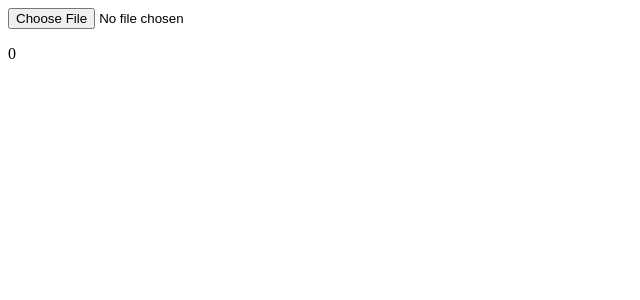
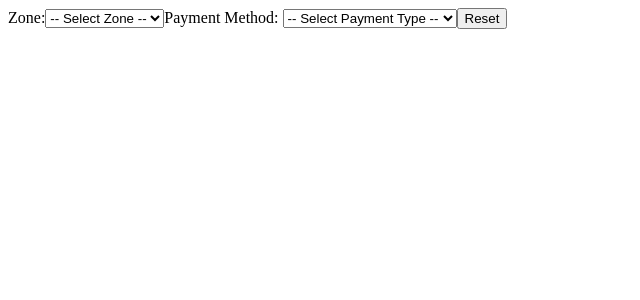
Before and after one commit to thomasalabaster/transitPassVsPay, a React (Create React App) app in the folder client-app/: page / in a window 1280 px wide. Shown: the top 300 px of the page, without its empty margins (0-640 px from the left). Built offline with nearby package versions, Linux system fonts and the light colour scheme.

Commit message:
Basic error checking and form resetting

```diff
--- a/client-app/public/index.html
+++ b/client-app/public/index.html
@@ -2,14 +2,12 @@
 <html lang="en">
   <head>
     <meta charset="utf-8" />
-    <link rel="icon" href="%PUBLIC_URL%/favicon.ico" />
     <meta name="viewport" content="width=device-width, initial-scale=1" />
     <meta name="theme-color" content="#000000" />
     <meta
       name="description"
       content="Web site created using create-react-app"
     />
-    <link rel="apple-touch-icon" href="%PUBLIC_URL%/logo192.png" />
     <!--
       manifest.json provides metadata used when your web app is installed on a
       user's mobile device or desktop. See https://developers.google.com/web/fundamentals/web-app-manifest/
--- a/client-app/src/App.js
+++ b/client-app/src/App.js
@@ -1,12 +1,44 @@
-import React from 'react';
-import CSVParser from './components/CSVParser'
+import React, { useState, useRef } from 'react';
+import CSVParser from './components/CSVParser';
+import UserInfo from './components/UserInfo';
 
-function App() {
+const App = () => {
+  const [selectedZone, setSelectedZone] = useState('');
+  const [paymentMethod, setPaymentMethod] = useState('');
+  const zoneSelectRef = useRef(null);
+  const paymentMethodRef = useRef(null);
+
+  const handleFormReset = () => {
+    setSelectedZone('');
+    setPaymentMethod('');
+    if (zoneSelectRef.current) {
+      zoneSelectRef.current.value = '';
+    }
+    if (paymentMethodRef.current) {
+      paymentMethodRef.current.value = '';
+    }
+  };
+
   return (
     <div className='App'>
-      <CSVParser />
+      <UserInfo
+        selectedZone={selectedZone}
+        setSelectedZone={setSelectedZone}
+        paymentMethod={paymentMethod}
+        setPaymentMethod={setPaymentMethod}
+        handleFormReset={handleFormReset}
+        zoneSelectRef={zoneSelectRef}
+        paymentMethodRef={paymentMethodRef}
+      />
+      <CSVParser
+        selectedZone={selectedZone}
+        setSelectedZone={setSelectedZone}
+        paymentMethod={paymentMethod}
+        setPaymentMethod={setPaymentMethod}
+        handleFormReset={handleFormReset}
+      />
     </div>
-  )
-}
+  );
+};
 
 export default App;
--- a/client-app/src/components/CSVParser.js
+++ b/client-app/src/components/CSVParser.js
@@ -1,4 +1,4 @@
-import { useState, useEffect} from 'react'
+import { useState, useRef } from 'react'
 import Papa from 'papaparse';
 
 // Months
@@ -19,19 +19,33 @@ const monthlyPasses = {
     "zoneThree": 189.45,
     "concession": 59.95
 }
+const csvHeaders = "DateTime,Transaction,Product,LineItem,Amount,BalanceDetails,JourneyId,LocationDisplay,TransactonTime,OrderDate,Payment,OrderNumber,AuthCode,Total"
+
 let monthsTravelled = 0
 let totalJourneyCost = 0
 
-// User will select a zone
-let userZoneCost = 104.90
-
-// Message to display
-let tempString = ''
-
-function CSVParser() {
-  let [tranLen, setTranLen] = useState([0])
+function CSVParser({
+  selectedZone,
+  setSelectedZone,
+  paymentMethod,
+  setPaymentMethod,
+  handleFormReset
+}) {
+  const [message, setMessage] = useState(null)
+  const [fileError, setFileError] = useState("")
+  const fileInputRef = useRef(null)
+  // User selected zone
+  const userZoneCost = monthlyPasses[selectedZone]
 
   const handleFileChange = (event) => {
+    // Check if a zone has been selected
+    if (!selectedZone) {
+      setFileError("Please select a fare zone before uploading a file")
+      setTimeout(() => {
+        setFileError("")
+      }, 3000)
+      return
+    }
 
     // Assign file to const
     const file = event.target.files[0];
@@ -39,14 +53,23 @@ function CSVParser() {
     // Parse the CSV file
     Papa.parse(file, {
       complete: (results) => {
-        // Access parsed data from 'results' variable
-        setTranLen(results.data.length)
+        // Error checking
+        if (results.data[0].join(',') !== csvHeaders)
+        {
+          setFileError("Incorrect file, try uploading again")
+          handleFormReset()
+          // Rest file input value
+          fileInputRef.current.value = null
+          setTimeout(() => {
+            setFileError("")
+          }, 3500)
+          return
+        }
 
         // Check what month the journey was in, add to month cost and journey.count
-        results.data.map((transaction) => {
+        results.data.forEach((transaction) => { // Use forEach instead of map
           arrayMonths.forEach(month => {
-            if (month.monthName === transaction[0].slice(0,3).toLowerCase())
-            {
+            if (month.monthName === transaction[0].slice(0,3).toLowerCase()) {
               let tempValue = transaction[4].replace(/[^0-9.-]/g, "")
               month.totalCost += parseFloat(tempValue)
               month.journeyCount += 1
@@ -54,7 +77,7 @@ function CSVParser() {
           });
         })
 
-        // Loop through each month, check if pass is better value
+        // Loop thru months, update travelled, monthsTravelled, totalJourneyCost
         arrayMonths.forEach(month => {
           // Check if month has been travelled and update monthsTravelled
           month.travelled = Boolean(month.journeyCount)
@@ -63,7 +86,7 @@ function CSVParser() {
           totalJourneyCost += Math.abs(month.totalCost)
         })
 
-        // monthlyPass Costs, annual/monthly savings
+        // monthlyPass costs, annual/monthly savings
         let monthlyPassCost = userZoneCost * monthsTravelled
         let annualSavings = (totalJourneyCost - monthlyPassCost * userZoneCost).toFixed(2)
         let monthlylSavings = (Math.abs((totalJourneyCost / monthsTravelled) - userZoneCost)).toFixed(2)
@@ -71,24 +94,23 @@ function CSVParser() {
         // Check if saving money
         if (monthlyPassCost < totalJourneyCost)
         {
-          setTranLen(`Get a pass!`)
-
+          setMessage(`Get a pass! You're losing out on $${monthlylSavings} a month!`)
           return
         }
-        setTranLen(`Stick to what you're doing, you need to spend $${monthlylSavings} more per month`)
+        setMessage(`Stick to what you're doing, you need to spend $${monthlylSavings} more per month`)
 
       }
     })
-
   }
-
-
 
   return (
     <div>
-      <input type="file" onChange={handleFileChange} />
-      <p>{tranLen}</p>
-      <p>{tempString}</p>
+      {selectedZone && paymentMethod && (
+        <input type="file" ref={fileInputRef} onChange={handleFileChange} />
+      )}
+
+      {fileError && <p>{fileError}</p>}
+      <p>{message}</p>
     </div>
   );
 }
--- /dev/null
+++ b/client-app/src/components/UserInfo.js
@@ -0,0 +1,57 @@
+import { useEffect, useRef } from 'react';
+
+function UserInfo({
+    selectedZone,
+    setSelectedZone,
+    paymentMethod,
+    setPaymentMethod,
+    handleFormReset,
+}) {
+    const zoneSelectRef = useRef(null);
+    const paymentMethodRef = useRef(null);
+
+    const handleZoneChange = (event) => {
+        setSelectedZone(event.target.value);
+    };
+
+    const handlePaymentChange = (event) => {
+        setPaymentMethod(event.target.value);
+    };
+
+    return (
+        <div>
+            {/* What zones do you use? */}
+            <label htmlFor="zoneSelect">Zone:</label>
+            <select
+                id="zoneSelect"
+                value={selectedZone}
+                onChange={handleZoneChange}
+                ref={zoneSelectRef}
+            >
+                <option value="">-- Select Zone --</option>
+                <option value="zoneOne">1</option>
+                <option value="zoneTwo">2</option>
+                <option value="zoneThree">3</option>
+                <option value="concession">Concession</option>
+            </select>
+
+            {/* Method payment? (Cash/Contactless/Compass card) */}
+            <label htmlFor="paymentMethod">Payment Method: </label>
+            <select
+                id="paymentMethod"
+                value={paymentMethod}
+                onChange={handlePaymentChange}
+                ref={paymentMethodRef}
+            >
+                <option value="">-- Select Payment Type --</option>
+                <option value="cash">Cash</option>
+                <option value="contactless">Contactless</option>
+                <option value="compass">Compass Card</option>
+            </select>
+
+            <button onClick={handleFormReset}>Reset</button>
+        </div>
+    );
+}
+
+export default UserInfo;
```
Also changed, not shown: client-app/public/logo192.png (deleted), client-app/public/logo512.png (deleted), client-app/public/manifest.json.
